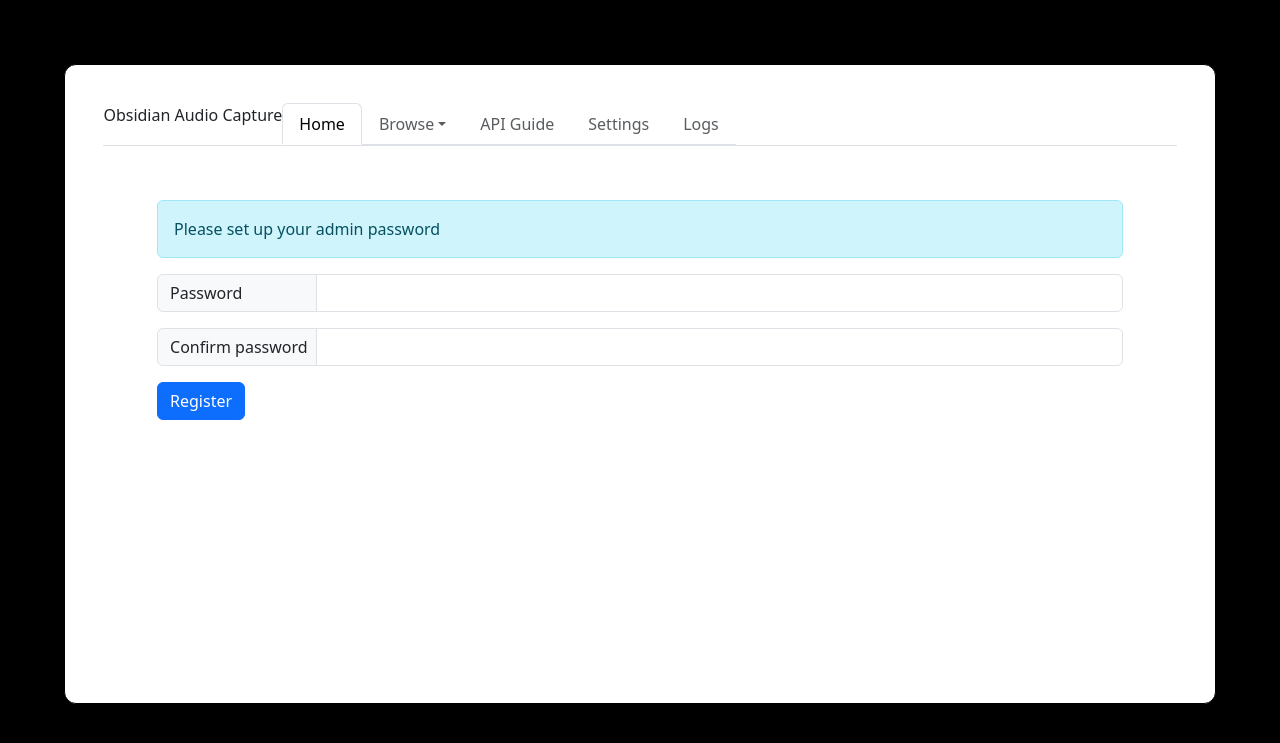
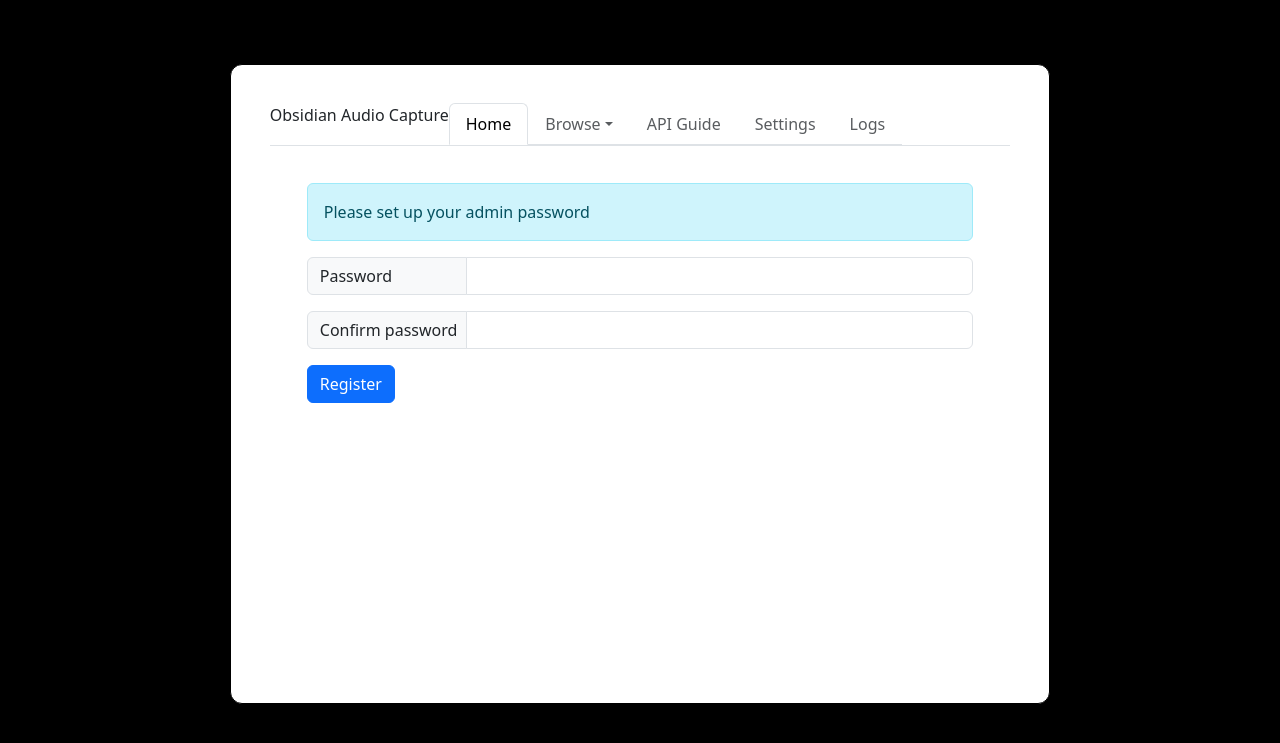
Before and after one commit to benbaja/obsidian-rest, a Flask app: page / in a window 1280 px wide. Shown: the top 743 px of the page. Run offline with Flask 3, Linux system fonts and the light colour scheme; some libraries are stand-ins or nearby versions.

Commit message:
fix: main container display

```diff
--- a/templates/base.html
+++ b/templates/base.html
@@ -6,7 +6,10 @@
 
         <style type="text/css">
             .main-container {
-              margin: 5%;
+              margin-top: 5%;
+              margin-bottom: 5%;
+              margin-left: 18%;
+              margin-right: 18%;
               padding: 3%;
               border: 1px solid black;
               border-radius:.75rem!important;
```
